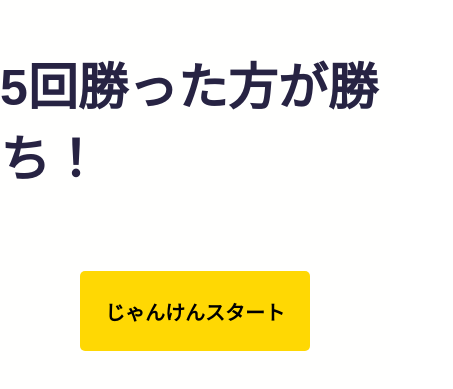
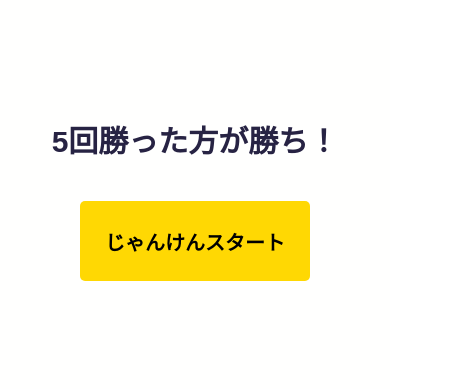
Before and after one commit to mm-ami/RockPaperScissors, a plain HTML site: page index.html in a window 390 px wide. Shown: the part 223-612 px from the top of the page, 453 px wide, since content can reach past the window. Drawn offline with Linux system fonts and the light colour scheme.

Commit message:
breakpoints

```diff
--- a/style/style.css
+++ b/style/style.css
@@ -1 +1,5 @@
 @import "breakpoints/base.css";
+
+@import "breakpoints/980px.css";
+
+@import "breakpoints/490px.css";
```
